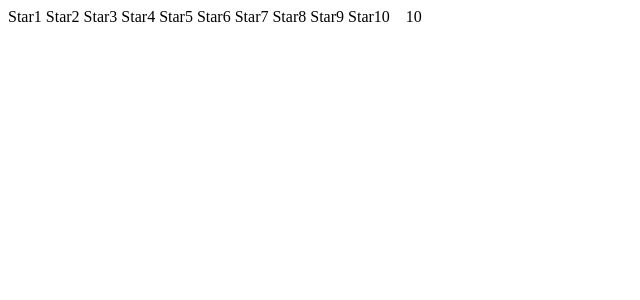
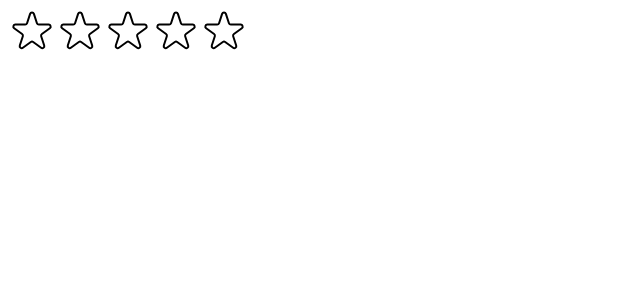
Before and after one commit to Wushengyouhan/ultimate-react-course, a React (Create React App) app in the folder 07-usepopcorn/: page / in a window 1280 px wide. Shown: the top 300 px of the page, without its empty margins (0-640 px from the left). Built offline with nearby package versions, Linux system fonts and the light colour scheme.

Commit message:
116. Creating the Stars

```diff
--- a/07-usepopcorn/src/StarRating.js
+++ b/07-usepopcorn/src/StarRating.js
@@ -1,3 +1,4 @@
+import { useState } from "react";
 export default function StarRating({ maxRating = 5 }) {
   const containerStyle = {
     display: "flex",
@@ -7,7 +8,6 @@
 
   const starContainerStyle = {
     display: "flex",
-    gap: "4px",
   };
 
   const textStyle = {
@@ -15,14 +15,64 @@
     margin: "0",
   };
 
+  const [rating, setRating] = useState(0);
+
+  const handleRating = (rating) => {
+    setRating(rating);
+  };
+
   return (
     <div style={containerStyle}>
       <div style={starContainerStyle}>
         {Array.from({ length: maxRating }).map((_, i) => (
-          <span>Star{i + 1}</span>
+          <span>
+            <Star
+              key={i}
+              onRate={() => handleRating(i + 1)}
+              full={i + 1 <= rating}
+            />
+          </span>
         ))}
       </div>
-      <p style={textStyle}>10</p>
+      <p style={textStyle}>{rating || ""}</p>
     </div>
   );
 }
+
+const starStyle = {
+  width: "48px",
+  height: "48px",
+  display: "block",
+  cursor: "pointer",
+};
+
+function Star({ onRate, full }) {
+  return (
+    <span style={starStyle} onClick={() => onRate()}>
+      {full ? (
+        <svg
+          xmlns="http://www.w3.org/2000/svg"
+          viewBox="0 0 20 20"
+          fill="#000"
+          stroke="#000"
+        >
+          <path d="M9.049 2.927c.3-.921 1.603-.921 1.902 0l1.07 3.292a1 1 0 00.95.69h3.462c.969 0 1.371 1.24.588 1.81l-2.8 2.034a1 1 0 00-.364 1.118l1.07 3.292c.3.921-.755 1.688-1.54 1.118l-2.8-2.034a1 1 0 00-1.175 0l-2.8 2.034c-.784.57-1.838-.197-1.539-1.118l1.07-3.292a1 1 0 00-.364-1.118L2.98 8.72c-.783-.57-.38-1.81.588-1.81h3.461a1 1 0 00.951-.69l1.07-3.292z" />
+        </svg>
+      ) : (
+        <svg
+          xmlns="http://www.w3.org/2000/svg"
+          fill="none"
+          viewBox="0 0 24 24"
+          stroke="#000"
+        >
+          <path
+            strokeLinecap="round"
+            strokeLinejoin="round"
+            strokeWidth="{2}"
+            d="M11.049 2.927c.3-.921 1.603-.921 1.902 0l1.519 4.674a1 1 0 00.95.69h4.915c.969 0 1.371 1.24.588 1.81l-3.976 2.888a1 1 0 00-.363 1.118l1.518 4.674c.3.922-.755 1.688-1.538 1.118l-3.976-2.888a1 1 0 00-1.176 0l-3.976 2.888c-.783.57-1.838-.197-1.538-1.118l1.518-4.674a1 1 0 00-.363-1.118l-3.976-2.888c-.784-.57-.38-1.81.588-1.81h4.914a1 1 0 00.951-.69l1.519-4.674z"
+          />
+        </svg>
+      )}
+    </span>
+  );
+}
--- a/07-usepopcorn/src/index.js
+++ b/07-usepopcorn/src/index.js
@@ -7,6 +7,6 @@
 const root = ReactDOM.createRoot(document.getElementById("root"));
 root.render(
   <React.StrictMode>
-    <StarRating maxRating={10} />
+    <StarRating />
   </React.StrictMode>,
 );
```
